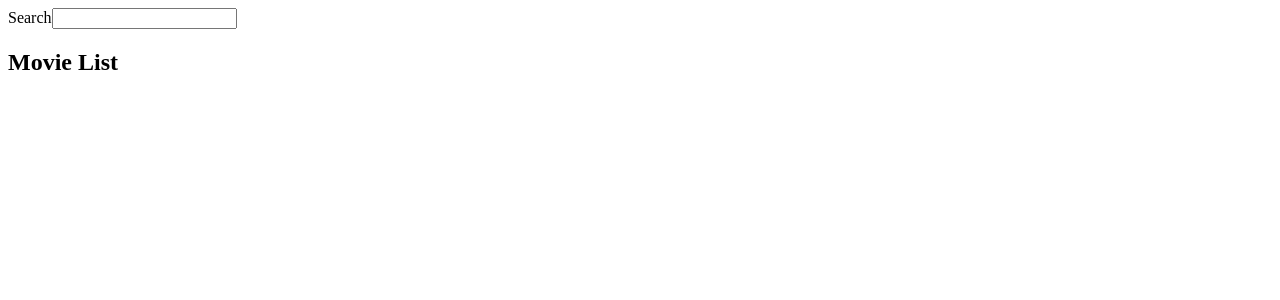
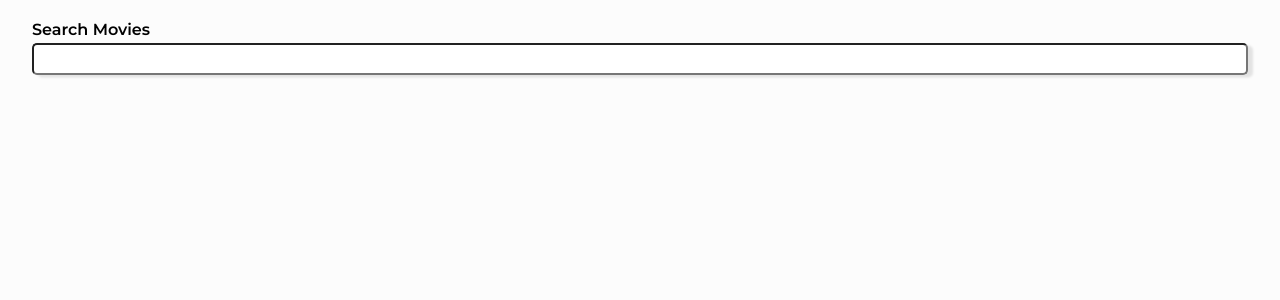
Before and after one commit to kevinmaillet/the-film-awards, a React (Create React App) app: page / in a window 1280 px wide. Shown: the top 300 px of the page. Built offline with nearby package versions, Linux system fonts and the light colour scheme.

Commit message:
started styles

```diff
--- a/package.json
+++ b/package.json
@@ -11,6 +11,7 @@
     "@types/react": "^17.0.0",
     "@types/react-dom": "^17.0.0",
     "axios": "^0.21.1",
+    "node-sass": "^5.0.0",
     "react": "^17.0.2",
     "react-dom": "^17.0.2",
     "react-scripts": "4.0.3",
--- a/src/components/App.tsx
+++ b/src/components/App.tsx
@@ -3,17 +3,18 @@ import { siteContext } from '../context/siteContext';
 import SearchBar from './SearchBar';
 import Poster from './Poster';
 import MovieList from './MovieList';
+import '../styles/main.scss';
 
 const App: React.FC = () => {
   const { movies, focusMovie } = useContext(siteContext);
   console.log(movies);
 
   return (
-    <div className="App">
+    <main className="main">
       <SearchBar />
       {focusMovie && <Poster focusMovie={focusMovie} />}
-      <MovieList />
-    </div>
+      {movies.length !== 0 && <MovieList />}
+    </main>
   );
 };
 
--- a/src/components/Card.tsx
+++ b/src/components/Card.tsx
@@ -4,10 +4,11 @@ import { siteContext } from '../context/siteContext';
 interface CardProps {
   title: string;
   releaseDate: string;
+  poster: string;
 }
 
-const Card: React.FC<CardProps> = ({ title, releaseDate }) => {
-  const { movies, setMovies } = useContext(siteContext);
+const Card: React.FC<CardProps> = ({ title, releaseDate, poster }) => {
+  const { movies, setMovies, setFocusMovie } = useContext(siteContext);
 
   const removeMovie = (title: string) => {
     console.log(title);
@@ -15,13 +16,26 @@ const Card: React.FC<CardProps> = ({ title, releaseDate }) => {
     setMovies(newMovies);
   };
 
+  const setMovieOnFocus = async (title: string) => {
+    const movieToSet = movies.find((movie) => movie.Title === title);
+
+    if (movieToSet) {
+      setFocusMovie(movieToSet);
+    }
+  };
+
   return (
-    <article>
-      <header>
-        <h2>{title}</h2>
+    <article className="card">
+      <header onClick={() => setMovieOnFocus(title)} className="card__header">
+        <div className="card__image">
+          <img src={poster} alt={title}></img>
+        </div>
+        <h2 className="card__title">{title}</h2>
       </header>
-      <h4>{releaseDate}</h4>
-      <button onClick={() => removeMovie(title)}>Remove</button>
+      <div className="card__text"></div>
+      <button className="card__button" onClick={() => removeMovie(title)}>
+        Remove
+      </button>
     </article>
   );
 };
--- a/src/components/MovieList.tsx
+++ b/src/components/MovieList.tsx
@@ -6,8 +6,8 @@ const MovieList: React.FC = () => {
   const { movies } = useContext(siteContext);
 
   return (
-    <div>
-      <h2>Movie List</h2>
+    <div className="movie-list">
+      <h2 className="movie-list__title">Nominations ({movies.length})</h2>
       {movies &&
         movies.map((movie: MovieType) => {
           return (
@@ -15,6 +15,7 @@ const MovieList: React.FC = () => {
               key={movie.imdbID}
               title={movie.Title}
               releaseDate={movie.Released}
+              poster={movie.Poster}
             />
           );
         })}
--- a/src/components/Poster.tsx
+++ b/src/components/Poster.tsx
@@ -28,18 +28,24 @@ const Poster: React.FC<PosterProps> = ({ focusMovie }) => {
   };
 
   return (
-    <article>
-      <header>
-        <h1>Title: {focusMovie.Title}</h1>
-        <h2>Director: {focusMovie.Director}</h2>
-        <h3>Cast: {focusMovie.Actors}</h3>
-        <h4>Written By: {focusMovie.Writer}</h4>
-        <h5>{focusMovie.Year}</h5>
-        <h6>IMDB Rating: {focusMovie.imdbRating}</h6>
-      </header>
-      <button onClick={addToMovieList}>Nominate</button>
-      <p style={{ color: `red` }}>{errors}</p>
-    </article>
+    <>
+      <article className="poster">
+        <div className="poster__image">
+          <img src={focusMovie.Poster} alt={focusMovie.Title} />
+        </div>
+        <div className="poster__text">
+          <h2 className="poster__title">{focusMovie.Title}</h2>
+          <h3>Director: {focusMovie.Director}</h3>
+          <h3 className="poster__cast">Cast: {focusMovie.Actors}</h3>
+          <h4>IMDB Rating: {focusMovie.imdbRating}</h4>
+          <h5>{focusMovie.Year}</h5>
+          <button onClick={addToMovieList} className="poster__button">
+            Nominate
+          </button>
+          <p className="poster__error">{errors}</p>
+        </div>
+      </article>
+    </>
   );
 };
 
--- a/src/components/SearchBar.tsx
+++ b/src/components/SearchBar.tsx
@@ -1,11 +1,11 @@
 import React, { useState, useContext } from 'react';
-import { siteContext, MovieType } from '../context/siteContext';
+import { siteContext } from '../context/siteContext';
 import omdb from '../api/omdb';
 
 const SearchBar: React.FC = () => {
   const [search, setSearchBar] = useState('');
   const [errors, setErrors] = useState('');
-  const { movies, setMovies, setFocusMovie } = useContext(siteContext);
+  const { setFocusMovie } = useContext(siteContext);
 
   const handleFormSubmit = async (e: React.FormEvent) => {
     e.preventDefault();
@@ -33,9 +33,9 @@ const SearchBar: React.FC = () => {
   };
 
   return (
-    <div>
+    <div className="searchbar">
       <form onSubmit={(e) => handleFormSubmit(e)}>
-        <label>Search</label>
+        <label>Search Movies</label>
         <input
           value={search}
           onChange={(e) => setSearchBar(e.target.value)}
--- /dev/null
+++ b/src/styles/_base.scss
@@ -0,0 +1,38 @@
+@import url('https://fonts.googleapis.com/css2?family=Montserrat:wght@100;400;600&display=swap');
+*,
+*::after,
+*::before {
+  margin: 0;
+  padding: 0;
+  box-sizing: inherit;
+}
+
+html {
+  font-size: 16px;
+}
+
+body {
+  font-family: 'Montserrat', sans-serif;
+  font-weight: 400;
+  line-height: 1.7;
+  padding: 1rem 2rem;
+  box-sizing: border-box;
+  background-color: #fcfcfc;
+}
+
+button {
+  background-color: black;
+  color: white;
+  padding: 0.5rem;
+  font-family: inherit;
+  letter-spacing: 1px;
+  align-self: center;
+  border-radius: 5px;
+}
+
+button:hover {
+  cursor: pointer;
+  color: black;
+  background-color: white;
+  transition: 0.2s;
+}
--- /dev/null
+++ b/src/styles/_components.scss
@@ -0,0 +1,128 @@
+.searchbar {
+  flex: 100%;
+  & form {
+    display: flex;
+    flex-direction: column;
+  }
+
+  & label {
+    font-weight: 800;
+  }
+
+  & input[type='text'] {
+    height: 2rem;
+    font-size: 1rem;
+    padding-left: 0.5rem;
+    font-family: 'Montserrat', sans-serif;
+    box-shadow: 5px 2.5px 2.5px rgba(black, 0.1);
+    border-radius: 5px;
+  }
+  margin-bottom: 2rem;
+}
+
+.poster {
+  max-width: 800px;
+  display: flex;
+  margin: 0 auto;
+  flex: 75%;
+  flex-wrap: wrap;
+  height: 50%;
+  justify-content: space-evenly;
+  box-shadow: 10px 5px 5px rgba(black, 0.2);
+  padding: 1rem;
+  text-align: center;
+  background-color: #ffffff;
+  margin-bottom: 1rem;
+  border-top: 1px solid rgba(black, 0.2);
+  border-left: 1px solid rgba(black, 0.2);
+  position: relative;
+
+  &__text {
+    padding: 0 2rem;
+    flex: 50%;
+    // font-size: clamp(1rem, 1.5vw, 1.5rem);
+
+    & > * {
+      padding: 1rem 0;
+    }
+  }
+
+  &__title {
+    letter-spacing: 2px;
+    flex: 100%;
+  }
+
+  &__cast {
+  }
+
+  &__image {
+    & img {
+      object-fit: cover;
+      width: 300px;
+      height: 450px;
+      //   width: 100%;
+      //   height: auto;
+      //   max-width: 720px;
+    }
+  }
+
+  &__button {
+    width: 50%;
+  }
+
+  &__error {
+    color: red;
+    width: 50%;
+    position: absolute;
+    bottom: 0;
+    right: 50%;
+  }
+}
+
+.movie-list {
+  flex: 25%;
+  padding-left: 2rem;
+  height: 50%;
+
+  &__title {
+    font-size: 1.25rem;
+  }
+}
+
+.card {
+  display: flex;
+  justify-content: space-between;
+  align-items: center;
+  padding: 0 0.5rem;
+
+  &__header {
+    display: flex;
+    align-items: center;
+    transition: 0.2s;
+
+    &:hover {
+      cursor: pointer;
+      color: grey;
+    }
+
+    & > * {
+      padding: 0 0.25rem;
+    }
+  }
+
+  &__title {
+    font-size: 1rem;
+  }
+
+  &__image {
+    // width: 15%;
+    & img {
+      // width: 100%;
+      // height: auto;
+      // object-fit: cover;
+      object-fit: cover;
+      width: 48px;
+      height: 72px;
+    }
+  }
+}
--- /dev/null
+++ b/src/styles/_layout.scss
@@ -0,0 +1,4 @@
+.main {
+  display: flex;
+  flex-wrap: wrap;
+}
--- /dev/null
+++ b/src/styles/main.scss
@@ -0,0 +1,4 @@
+@import './base';
+@import './layout';
+@import './components';
+@import './animations';
```
Also changed, not shown: src/styles/_animations.scss (added, +8 -0 lines), 2 other files (tests, documents, lock files or other folders).
